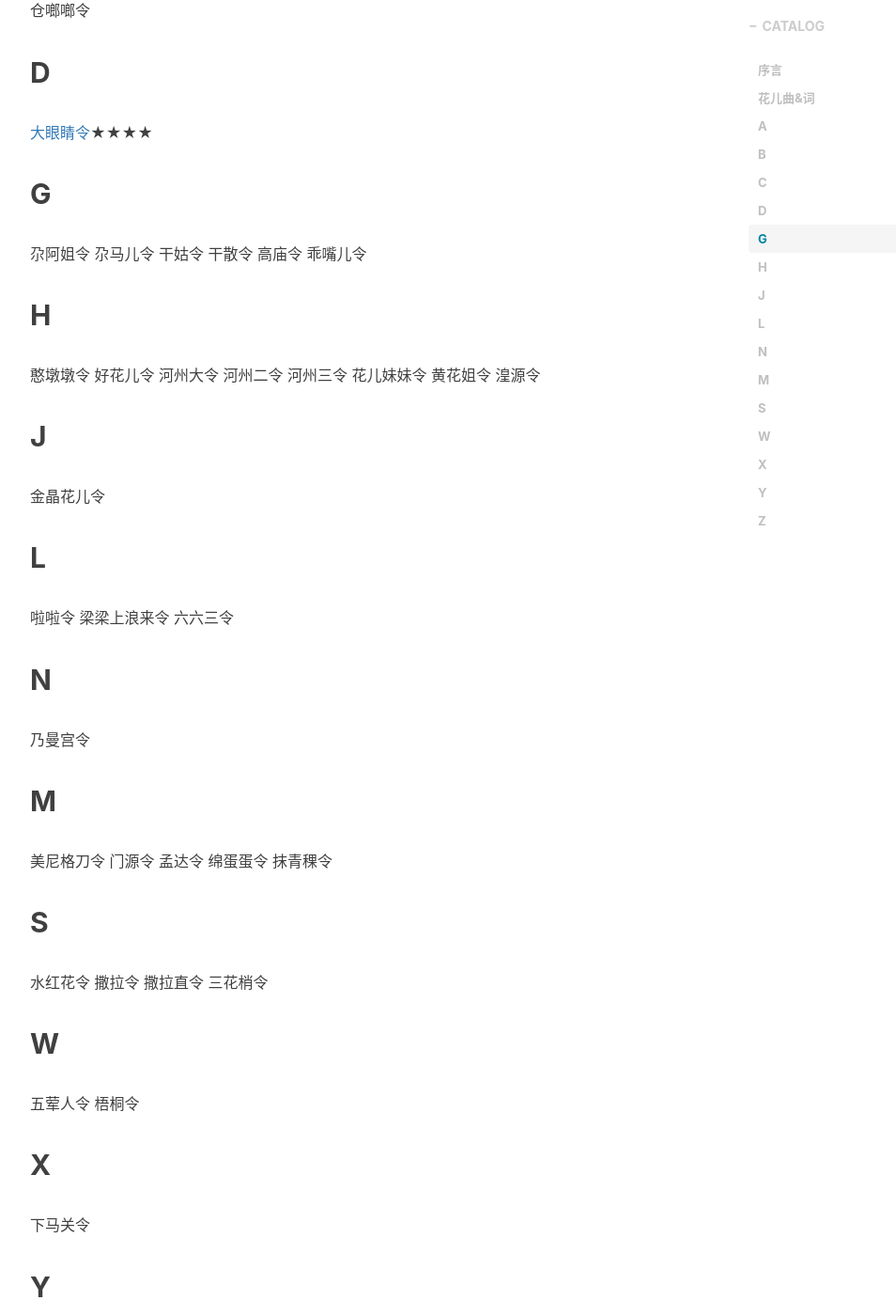
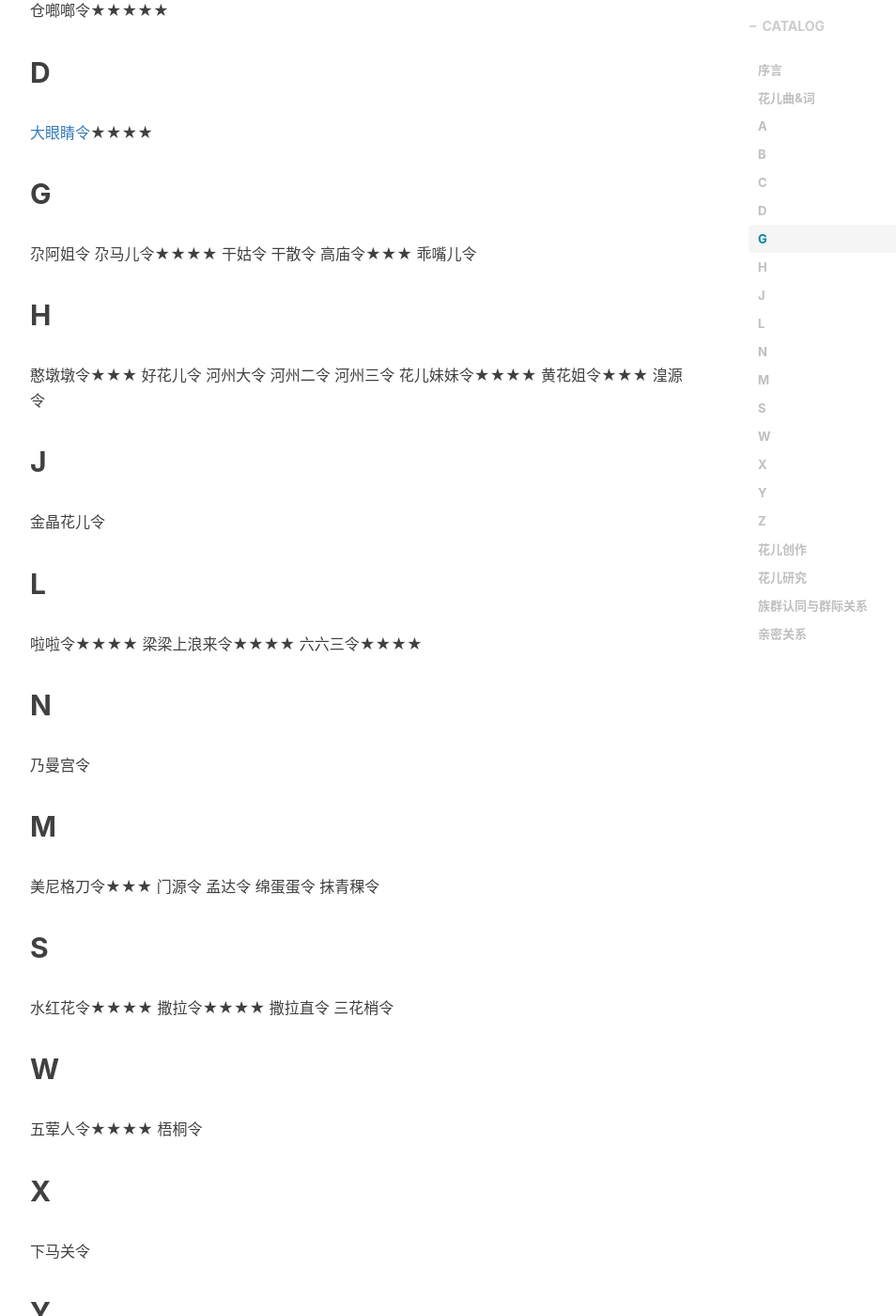
Before and after one commit to YuenTsheh/YuenTsheh.github.io, a Jekyll site: the page built from _posts/special_catalog/2020-01-05-花儿自选集.md, in a window 1280 px wide and 1400 px high, scrolled down 1552 px. Shown: the whole window at 94% size, without its empty margins (233-1187 px from the left). Built offline with Jekyll 4.4.1, drawn with Linux system fonts in a browser that asks for light colours; nearby versions of some CDN libraries; our own code applies the rules of GitHub Pages for plain Markdown files; comment, search, counter and statistics services are not loaded; some of the changed text lies outside the part shown.

Commit message:
2020/07/11   16:33:20.46 AutoCommit.bat by YuenTsheh

```diff
--- a/_posts/special_catalog/2020-01-05-花儿自选集.md
+++ b/_posts/special_catalog/2020-01-05-花儿自选集.md
@@ -13,68 +13,70 @@ catalog: true
 自从去年偶然听了苏独玉教授(Sue Tuohy)的讲座，加之心中或许对西北地区还有一些独特的牵挂，渐渐地喜欢上了听花儿。一直以来都觉得，艺术的要义在于用技巧性的手段让个体复历前人的人生体验、产生心灵的共鸣。这些人生体验首先包含了情绪、意志等非理性成分，花儿或高亢悠扬、或婉转深沉的旋律，质朴而热烈，每每让我感触到生命的真实与纯粹、美丽与忧伤。
 艺术带来的人生体验感还包括认知层面的反思，花儿的故事让我得以走进中国西北人民的生活，体会人生的共性和独特之处、品味历史遗留下来的财富、思考人的活法和共处之道。人同此心，心同此理，这些还未曾引起世人注意的乡野歌曲，或能为解决现代生活中的难题提供宝贵的借镜。
 于是，希望开辟这样一个合辑，记载我所听过的、曾在心中为之一动的花儿，以之记录和丰盈我这短暂人生中的体验感，从而更好地去过一个“**浪漫而创新的人生**”。
+
+
 # 花儿曲&词
 以下花儿知道曲令的以曲令名称拼音为序，否则以首句拼音为序。名称后的星级表示个人喜爱程度。
 ## A
 哎呀呀令
-阿姐令
+阿姐令★★★★★
 
 ## B
-拔草令
+拔草令★★★★★
 百多各令
-白牡丹令
-保安令
+白牡丹令★★★★
+保安令★★★★
 
 ## C
-仓啷啷令
+仓啷啷令★★★★★
 
 ## D
 [大眼睛令](https://yuentsheh.github.io/special/Huar/大眼睛令)★★★★
 
 ## G
 尕阿姐令
-尕马儿令
+尕马儿令★★★★
 干姑令
 干散令
-高庙令
+高庙令★★★
 乖嘴儿令
 
 ## H
-憨墩墩令
+憨墩墩令★★★
 好花儿令
 河州大令
 河州二令
 河州三令
-花儿妹妹令
-黄花姐令
+花儿妹妹令★★★★
+黄花姐令★★★
 湟源令
 
 ## J
 金晶花儿令
 
 ## L
-啦啦令
-梁梁上浪来令
-六六三令
+啦啦令★★★★
+梁梁上浪来令★★★★
+六六三令★★★★
 
 ## N
 乃曼宫令
 
 ## M
-美尼格刀令
+美尼格刀令★★★
 门源令
 孟达令
 绵蛋蛋令
 抹青稞令
 
 ## S
-水红花令
-撒拉令
+水红花令★★★★
+撒拉令★★★★
 撒拉直令
 三花梢令
 
 ## W
-五荤人令
+五荤人令★★★★
 梧桐令
 
 ## X
@@ -85,3 +87,15 @@ catalog: true
 
 ## Z
 杂令
+
+
+# 花儿创作
+[花儿组曲之再别京华](https://yuentsheh.github.io/2020/01/03/%E8%8A%B1%E5%84%BF%E7%BB%84%E6%9B%B2%E4%B9%8B%E5%86%8D%E5%88%AB%E4%BA%AC%E5%8D%8E/)
+
+
+# 花儿研究
+## 族群认同与群际关系
+[花儿与河湟地区的民族关系](https://yuentsheh.github.io/2020/02/06/%E8%8A%B1%E5%84%BF%E4%B8%8E%E6%B2%B3%E6%B9%9F%E5%9C%B0%E5%8C%BA%E7%9A%84%E6%B0%91%E6%97%8F%E5%85%B3%E7%B3%BB/)
+
+## 亲密关系
+[匪与毁与悔](https://yuentsheh.github.io/2020/06/18/%E5%8C%AA%E4%B8%8E%E6%AF%81%E4%B8%8E%E6%82%94/)
```
